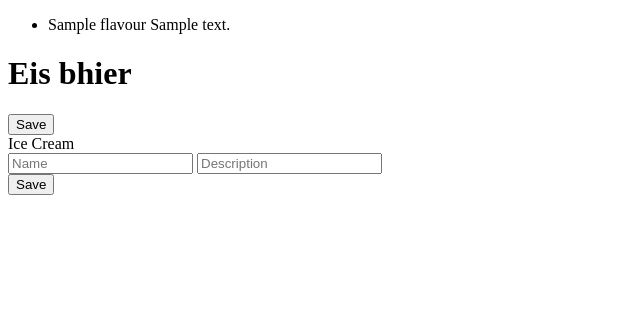
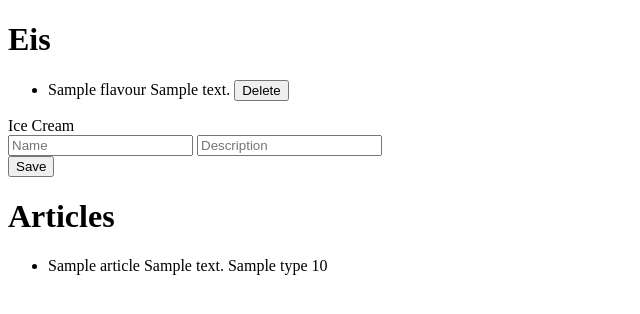
Before and after one commit to MaDoedel/eis-cafe, a Spring app: page /ice in a window 1280 px wide. Shown: the top 314 px of the page, without its empty margins (0-640 px from the left). Run offline with Thymeleaf, Linux system fonts and the light colour scheme; the template is opened without the code that fills it: most values are stand-ins (such as "Sample title", 1, 10 or a date in 2020); data that the repository does not hold is empty.

Commit message:
added articles and delete for flavours

```diff
--- a/src/main/resources/templates/ice.html
+++ b/src/main/resources/templates/ice.html
@@ -2,16 +2,16 @@
 <html lang="en", xmlns:th="http://www.thymeleaf.org">
     <body>
         <div th:fragment="ice">
+            <h1>Eis</h1>
             <ul>
                 <li th:each="flav : ${flavours}">
                         <span th:text="${flav.name}">Name</span>
                         <span th:text="${flav.description}">Description</span>
                         <span th:text="${flav.isVegan}">isVegan</span>
+                        <button th:attr="data-id=${flav.id}" class="flavourDeleteButton">Delete</button>
                 </li>
             </ul>
 
-            <h1>Eis bhier</h1>
-            <button tabindex="0" id="saveButton" type="submit" >Save</button>
 
             <form method="POST" action="/ice/addFlavour" id="iceCreamForm">
                 <div>
@@ -23,6 +23,16 @@
                 </div>
                 <button tabindex="0" id="saveButton" type="submit" >Save</button>
             </form>
+
+            <h1>Articles</h1>
+            <ul>
+                <li th:each="art : ${articles}">
+                        <span th:text="${art.name}">Name</span>
+                        <span th:text="${art.description}">Description</span>
+                        <span th:text="${art.type}">Type</span>
+                        <span th:text="${art.price}">Price</span>
+                </li>
+            </ul>
         </div>
     </body>
 
--- a/src/main/resources/templates/index.html
+++ b/src/main/resources/templates/index.html
@@ -7,7 +7,7 @@
         <div class="content">
           <div th:insert="~{home :: home}" id="content-0" class="selected"></div>
 
-          <div th:insert="~{ice :: ice(flavours=${flavours})}" id="content-1"></div>
+          <div th:insert="~{ice :: ice(flavours=${flavours}, articles=${articles})}" id="content-1"></div>
 
           <div th:insert="~{drinks :: drinks(drinks=drinks)}" id="content-2"></div>
 
```
Also changed, not shown: src/main/java/com/example/shop/controller/HomeController.java (+12 -6 lines), src/main/resources/static/index.js (+35 -12 lines).
